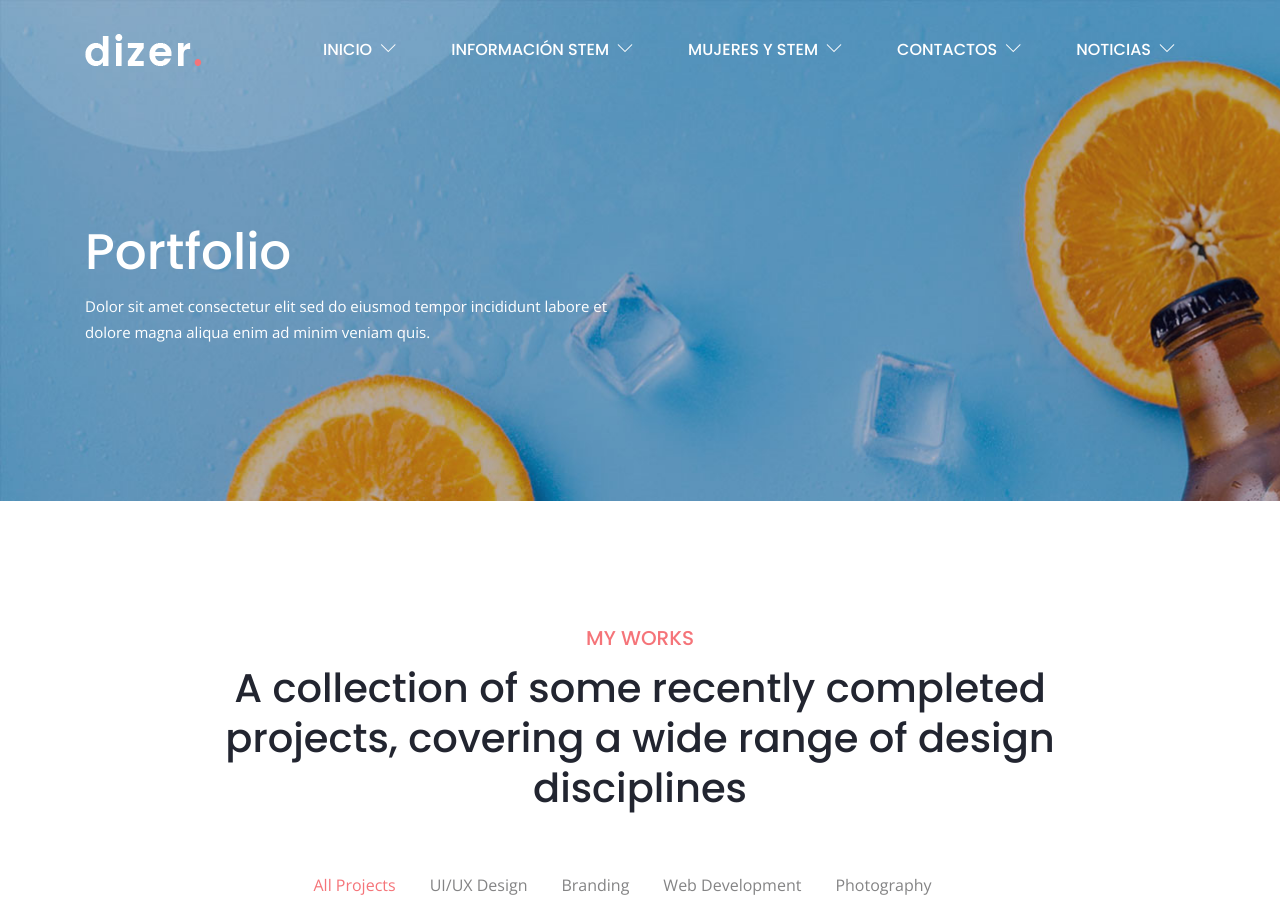
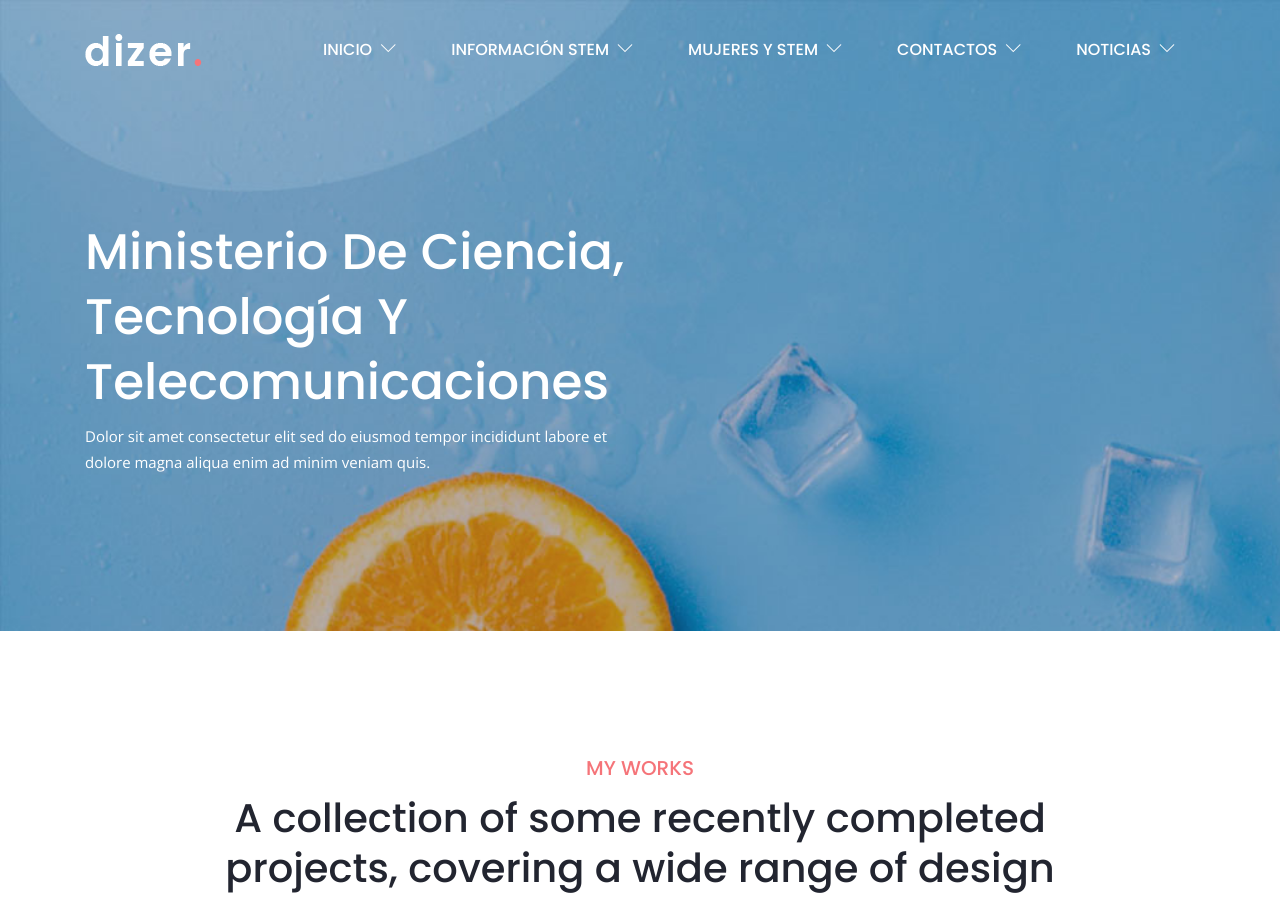
Before and after one commit to estaennosotraspiloto/estaennosotraspiloto, a Jekyll site: the page built from portfolio-1.html, in a window 1280 px wide and 900 px high. Built offline with Jekyll 4.4.1, drawn with Linux system fonts in a browser that asks for light colours.

Commit message:
Update from Forestry.io estaennosotraspiloto updated portfolio-1.html

```diff
--- a/portfolio-1.html
+++ b/portfolio-1.html
@@ -1,10 +1,11 @@
 ---
 layout: default
 header_image: "/assets/images/bg/about-bg.jpg"
-title: "Portfolio"
-description: "Dolor sit amet consectetur elit sed do eiusmod tempor incididunt labore et dolore magna aliqua enim ad minim veniam quis."
+title: Ministerio de Ciencia, Tecnología y Telecomunicaciones
+description: Dolor sit amet consectetur elit sed do eiusmod tempor incididunt labore
+  et dolore magna aliqua enim ad minim veniam quis.
+
 ---
-
 {% include page_header.html %}
 <!-- Portfolio  Start -->
 <section class="section portfolio-2">
```
